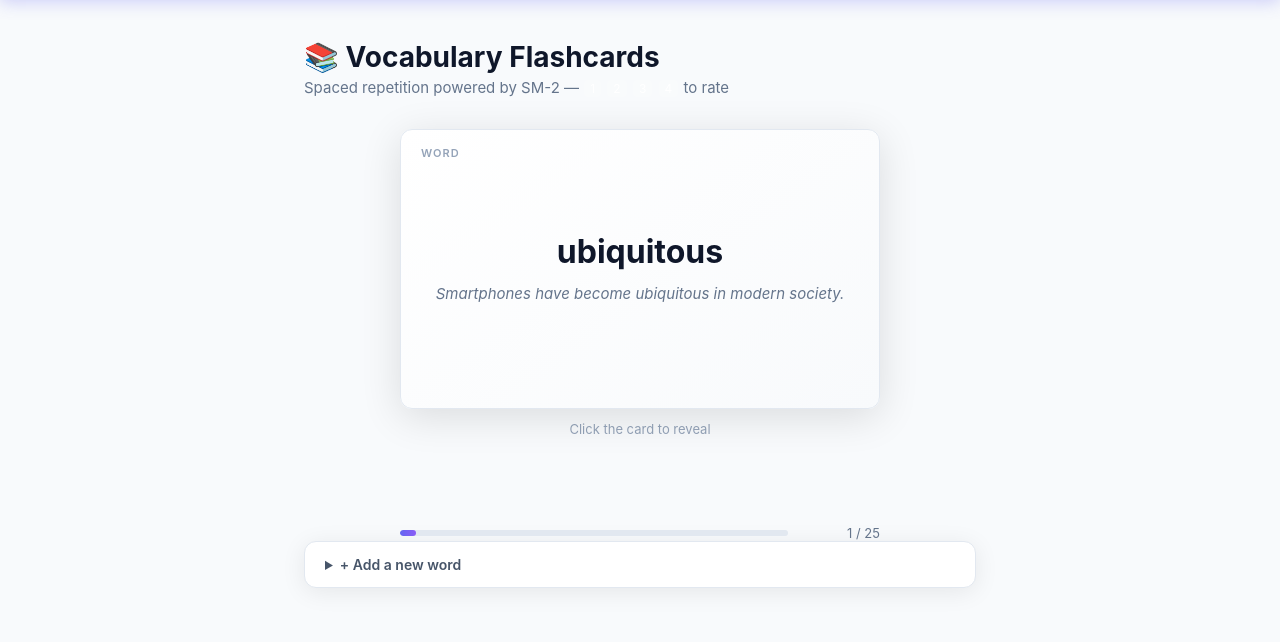
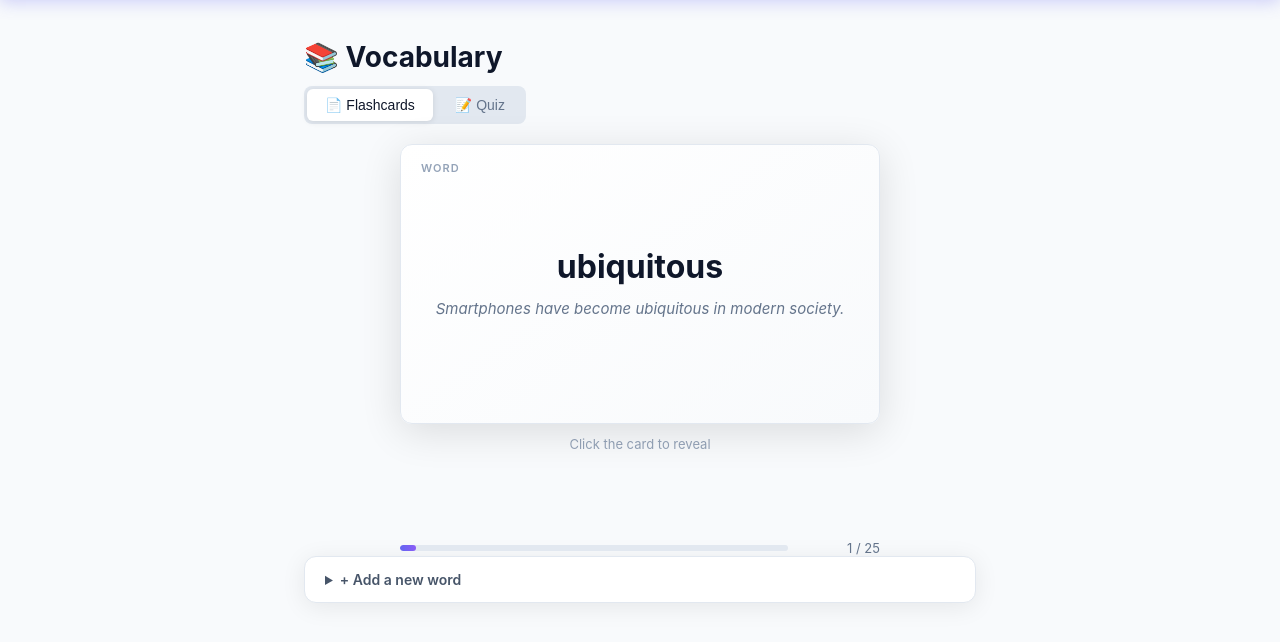
Before and after one commit to Eureo07/cambridge-c1-trainer, a Flask app: page / in a window 1280 px wide. Shown: the part 64-706 px from the top of the page. Run offline with Flask 3, Linux system fonts and the light colour scheme; data comes from the database, SQL or seed files in the repository.

Commit message:
Add vocabulary quiz mode (multiple choice)
- New /api/vocabulary/quiz endpoint returns word + 4 definition options
- Flashcard/Quiz toggle in vocabulary section
- Quiz shows word, picks correct definition from 4 options
- Auto-grading with SM-2 review (correct=Good, wrong=Again)
- Scoreboard with streak tracking

```diff
--- a/app.py
+++ b/app.py
@@ -72,6 +72,41 @@ def api_vocab_review():
     progress.log_activity('vocabulary', 1, 1 if quality >= 4 else 0)
 
     return jsonify({'success': True})
+
+
+@app.route('/api/vocabulary/quiz')
+def api_vocab_quiz():
+    due = vocabulary.load_due_cards(limit=20)
+    new = vocabulary.load_new_cards(limit=5)
+    combined = due + new
+
+    if not combined:
+        return jsonify({'card': None, 'remaining': 0, 'total': 0})
+
+    card = combined[0]
+    remaining = len(combined) - 1
+
+    db = get_db()
+    distractors = db.execute(
+        "SELECT definition FROM vocabulary WHERE id != ? ORDER BY RANDOM() LIMIT 3",
+        (card['id'],)
+    ).fetchall()
+
+    options = [card['definition']]
+    options.extend(r['definition'] for r in distractors)
+    random.shuffle(options)
+
+    return jsonify({
+        'card': {
+            'id': card['id'],
+            'word': card['word'],
+            'example': card['example'],
+        },
+        'correct_definition': card['definition'],
+        'options': options,
+        'remaining': remaining,
+        'total': len(combined),
+    })
 
 
 # ─── Vocabulary Add ───────────────────────────────────────────────────────────
--- a/static/css/style.css
+++ b/static/css/style.css
@@ -199,18 +199,168 @@ kbd {
   font-size: 11px;
 }
 
-.section-heading { margin-bottom: 32px; }
+.section-heading { margin-bottom: 20px; }
 
 .section-heading h2 {
   font-size: 28px;
   font-weight: 700;
-  color: var(--slate-900);
+  color: var(--text-primary);
+  margin-bottom: 12px;
 }
 
 .subtitle {
-  color: var(--slate-500);
+  color: var(--text-muted);
   font-size: 15px;
   margin-top: 4px;
+}
+
+/* ─── MODE TOGGLE ─────────────────────────────────────────────────────── */
+
+.mode-toggle {
+  display: flex;
+  gap: 4px;
+  background: var(--border-color);
+  border-radius: var(--radius-sm);
+  padding: 3px;
+  width: fit-content;
+}
+
+.mode-btn {
+  padding: 8px 18px;
+  border: none;
+  border-radius: 6px;
+  font-size: 14px;
+  font-weight: 500;
+  cursor: pointer;
+  background: transparent;
+  color: var(--text-muted);
+  transition: var(--transition);
+}
+
+.mode-btn.active {
+  background: var(--card-bg);
+  color: var(--text-primary);
+  box-shadow: 0 1px 6px rgba(0,0,0,0.1);
+}
+
+.mode-btn:hover:not(.active) { color: var(--text-secondary); }
+
+/* ─── QUIZ MODE ───────────────────────────────────────────────────────── */
+
+#vocab-quiz-mode.hidden { display: none; }
+
+.quiz-card {
+  background: var(--card-bg);
+  border: 1px solid var(--border-color);
+  border-radius: var(--radius);
+  padding: 36px 32px;
+  box-shadow: var(--shadow-lg);
+  text-align: center;
+  margin-bottom: 20px;
+  animation: fadeIn 0.4s ease;
+}
+
+.quiz-label {
+  font-size: 15px;
+  color: var(--text-muted);
+  margin-bottom: 16px;
+}
+
+.quiz-word {
+  font-size: 32px;
+  font-weight: 700;
+  color: var(--text-primary);
+  margin-bottom: 8px;
+}
+
+.quiz-example {
+  font-size: 15px;
+  color: var(--text-muted);
+  font-style: italic;
+  margin-bottom: 28px;
+  line-height: 1.5;
+}
+
+.quiz-options {
+  display: flex;
+  flex-direction: column;
+  gap: 10px;
+  max-width: 480px;
+  margin: 0 auto;
+}
+
+.quiz-option {
+  padding: 14px 20px;
+  border: 2px solid var(--border-color);
+  border-radius: var(--radius-sm);
+  background: var(--body-bg);
+  color: var(--text-primary);
+  font-size: 15px;
+  text-align: left;
+  cursor: pointer;
+  transition: var(--transition);
+  line-height: 1.4;
+}
+
+.quiz-option:hover:not(:disabled) {
+  border-color: var(--indigo);
+  background: rgba(99,102,241,0.05);
+  transform: translateX(4px);
+}
+
+.quiz-option:disabled { cursor: default; }
+
+.quiz-option.correct {
+  border-color: var(--green);
+  background: rgba(34,197,94,0.1);
+  color: var(--green-dark);
+}
+
+.quiz-option.wrong {
+  border-color: var(--red);
+  background: rgba(239,68,68,0.1);
+  color: var(--red);
+}
+
+.quiz-option.reveal-correct {
+  border-color: var(--green);
+  background: rgba(34,197,94,0.05);
+}
+
+.quiz-result {
+  margin-top: 20px;
+  padding: 12px;
+  border-radius: var(--radius-sm);
+  font-size: 16px;
+  font-weight: 600;
+  animation: fadeIn 0.3s ease;
+}
+
+.quiz-result.hidden { display: none; }
+
+.quiz-result.correct {
+  background: rgba(34,197,94,0.1);
+  color: var(--green-dark);
+}
+
+.quiz-result.wrong {
+  background: rgba(239,68,68,0.1);
+  color: var(--red);
+}
+
+.quiz-scoreboard {
+  display: flex;
+  justify-content: center;
+  align-items: center;
+  gap: 24px;
+  font-size: 16px;
+  color: var(--text-secondary);
+  padding: 8px 0;
+}
+
+.quiz-streak {
+  color: var(--amber);
+  font-weight: 600;
 }
 
 /* ─── BUTTONS ─────────────────────────────────────────────────────────── */
--- a/static/js/app.js
+++ b/static/js/app.js
@@ -13,6 +13,12 @@
     reviewedCards: 0,
     remainingCards: 0,
     isFlipped: false,
+    vocabMode: 'flashcard',
+    quizCorrect: 0,
+    quizTotal: 0,
+    quizStreak: 0,
+    quizBestStreak: 0,
+    quizAnswered: false,
     grammarExercise: null,
     grammarChecked: false,
     uoeExercise: null,
@@ -173,10 +179,130 @@
     if (!['1', '2', '3', '4'].includes(e.key)) return;
     const vocab = $('tab-vocabulary');
     if (!vocab || !vocab.classList.contains('active')) return;
-    if (!state.isFlipped) return;
-    const map = { '1': 0, '2': 3, '3': 4, '4': 5 };
-    rateCard(map[e.key]);
+    if (state.vocabMode === 'flashcard' && state.isFlipped) {
+      const map = { '1': 0, '2': 3, '3': 4, '4': 5 };
+      rateCard(map[e.key]);
+    }
   });
+
+  // ─── Quiz Mode ────────────────────────────────────────────────────────────
+
+  window.switchVocabMode = function(mode) {
+    state.vocabMode = mode;
+    document.querySelectorAll('.mode-btn').forEach(b => b.classList.toggle('active', b.dataset.mode === mode));
+    const flashcardEl = $('vocab-flashcard-mode');
+    const quizEl = $('vocab-quiz-mode');
+    if (flashcardEl) flashcardEl.classList.toggle('hidden', mode !== 'flashcard');
+    if (quizEl) quizEl.classList.toggle('hidden', mode !== 'quiz');
+    if (mode === 'flashcard') {
+      loadNextCard();
+    } else {
+      loadQuizQuestion();
+    }
+  };
+
+  async function loadQuizQuestion() {
+    state.quizAnswered = false;
+    const resultEl = $('quiz-result');
+    if (resultEl) { resultEl.classList.add('hidden'); resultEl.classList.remove('correct', 'wrong'); }
+
+    const flashcardWrapper = document.querySelector('.flashcard-wrapper');
+    if (flashcardWrapper) flashcardWrapper.style.display = 'none';
+
+    const vocabEmpty = $('vocab-empty');
+    if (vocabEmpty) vocabEmpty.classList.remove('visible');
+
+    const data = await api('/api/vocabulary/quiz');
+    if (!data.card) {
+      if (vocabEmpty) vocabEmpty.classList.add('visible');
+      if (quizEl) {
+        const qw = $('quiz-word');
+        if (qw) qw.textContent = '';
+      }
+      return;
+    }
+
+    state.currentCard = data.card;
+    state.totalCards = data.total || 1;
+    state.remainingCards = data.remaining || 0;
+    state.quizCorrect = state.quizCorrect || 0;
+    state.quizTotal = state.quizTotal || 0;
+
+    const qw = $('quiz-word');
+    const qe = $('quiz-example');
+    const qo = $('quiz-options');
+    if (qw) qw.textContent = data.card.word;
+    if (qe) qe.textContent = data.card.example || '';
+    if (qo) {
+      qo.innerHTML = '';
+      data.options.forEach(opt => {
+        const btn = document.createElement('button');
+        btn.className = 'quiz-option';
+        btn.textContent = opt;
+        btn.dataset.definition = opt;
+        btn.addEventListener('click', () => handleQuizAnswer(btn, data.correct_definition));
+        qo.appendChild(btn);
+      });
+    }
+
+    updateProgress();
+  }
+
+  async function handleQuizAnswer(selectedBtn, correctDefinition) {
+    if (state.quizAnswered) return;
+    state.quizAnswered = true;
+
+    const isCorrect = selectedBtn.dataset.definition === correctDefinition;
+    const allOptions = document.querySelectorAll('.quiz-option');
+
+    allOptions.forEach(btn => {
+      btn.disabled = true;
+      if (btn.dataset.definition === correctDefinition) btn.classList.add('correct');
+      if (btn === selectedBtn && !isCorrect) btn.classList.add('wrong');
+    });
+
+    // Auto-quality based on answer
+    const quality = isCorrect ? 4 : 0;
+    await api('/api/vocabulary/review', {
+      method: 'POST',
+      body: JSON.stringify({ card_id: state.currentCard.id, quality }),
+    });
+
+    state.quizTotal++;
+    if (isCorrect) {
+      state.quizCorrect++;
+      state.quizStreak++;
+      if (state.quizStreak > state.quizBestStreak) state.quizBestStreak = state.quizStreak;
+    } else {
+      state.quizStreak = 0;
+    }
+
+    const resultEl = $('quiz-result');
+    const resultIcon = $('quiz-result-icon');
+    const resultText = $('quiz-result-text');
+    if (resultEl) {
+      resultEl.classList.remove('hidden', 'correct', 'wrong');
+      resultEl.classList.add(isCorrect ? 'correct' : 'wrong');
+    }
+    if (resultIcon) resultIcon.textContent = isCorrect ? '\u2705' : '\u274c';
+    if (resultText) resultText.textContent = isCorrect ? 'Correct!' : `Incorrect. Answer: ${correctDefinition}`;
+
+    // Scoreboard
+    const correctEl = $('quiz-correct');
+    const totalEl = $('quiz-total');
+    const streakEl = $('quiz-streak');
+    if (correctEl) correctEl.textContent = state.quizCorrect;
+    if (totalEl) totalEl.textContent = state.quizTotal;
+    if (streakEl) streakEl.textContent = state.quizStreak > 1 ? `\uD83D\uDD25 ${state.quizStreak} streak!` : '';
+
+    state.remainingCards = Math.max(0, state.remainingCards);
+    updateProgress();
+
+    // Load next after delay
+    setTimeout(() => {
+      if (state.vocabMode === 'quiz') loadQuizQuestion();
+    }, 1200);
+  }
 
   // ─── Vocab Add ────────────────────────────────────────────────────────────
 
--- a/templates/index.html
+++ b/templates/index.html
@@ -31,10 +31,15 @@
     <!-- ═══════════════ VOCABULARY ═══════════════ -->
     <section id="tab-vocabulary" class="tab-section active">
       <div class="section-heading">
-        <h2>&#128218; Vocabulary Flashcards</h2>
-        <p class="subtitle">Spaced repetition powered by SM-2 &mdash; <kbd>1</kbd> <kbd>2</kbd> <kbd>3</kbd> <kbd>4</kbd> to rate</p>
+        <h2>&#128218; Vocabulary</h2>
+        <div class="mode-toggle">
+          <button class="mode-btn active" data-mode="flashcard" onclick="switchVocabMode('flashcard')">&#128196; Flashcards</button>
+          <button class="mode-btn" data-mode="quiz" onclick="switchVocabMode('quiz')">&#128221; Quiz</button>
+        </div>
       </div>
 
+      <!-- Flashcard Mode -->
+      <div id="vocab-flashcard-mode">
         <div class="flashcard-wrapper">
           <div class="flashcard" id="flashcard" onclick="flipCard()">
             <div class="card-inner">
@@ -61,6 +66,25 @@
           <button class="rating-btn hard"  data-quality="3"><kbd>2</kbd> Hard</button>
           <button class="rating-btn good"  data-quality="4"><kbd>3</kbd> Good</button>
           <button class="rating-btn easy"  data-quality="5"><kbd>4</kbd> Easy</button>
+        </div>
+      </div>
+
+      <!-- Quiz Mode -->
+      <div id="vocab-quiz-mode" class="hidden">
+        <div class="quiz-card">
+          <p class="quiz-label">What is the meaning of this word?</p>
+          <p class="quiz-word" id="quiz-word">Loading...</p>
+          <p class="quiz-example" id="quiz-example"></p>
+          <div class="quiz-options" id="quiz-options"></div>
+          <div class="quiz-result hidden" id="quiz-result">
+            <span class="quiz-result-icon" id="quiz-result-icon"></span>
+            <span class="quiz-result-text" id="quiz-result-text"></span>
+          </div>
+        </div>
+        <div class="quiz-scoreboard" id="quiz-scoreboard">
+          <span>Score: <strong id="quiz-correct">0</strong>/<strong id="quiz-total">0</strong></span>
+          <span class="quiz-streak" id="quiz-streak"></span>
+        </div>
       </div>
 
       <div class="session-progress" id="session-progress">
```
Also changed, not shown: httplocalhost5000.txt (added). Lines whose indentation alone changed are shown as unchanged.
